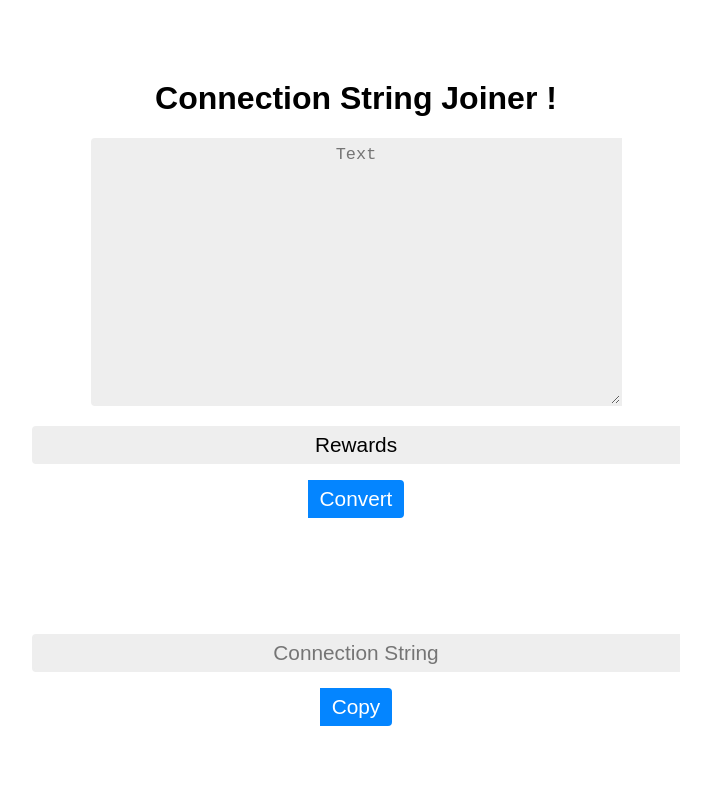
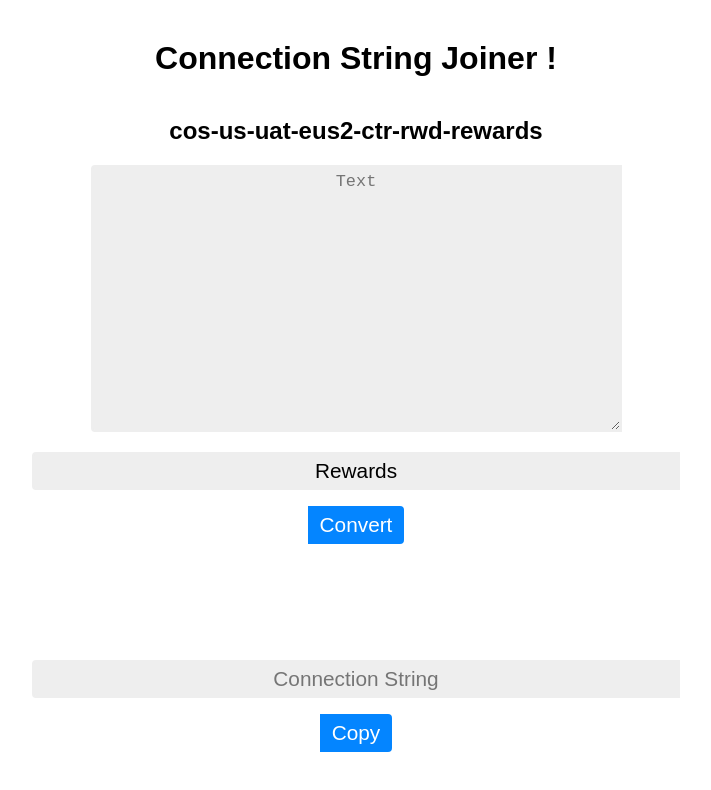
Before and after one commit to alexguimenti/connectionStringJoiner, a plain HTML site: page public/index.html in a window 1280 px wide. Shown: the whole page, without its empty margins (284-995 px from the left). Drawn offline with Linux system fonts and the light colour scheme.

Commit message:
add string on h2

```diff
--- a/public/index.html
+++ b/public/index.html
@@ -8,6 +8,7 @@
 <body>
     <h1 class="heading">Connection String Joiner !</h1>
     </p>
+    <h2 class="heading">cos-us-uat-eus2-ctr-rwd-rewards</h2>
     <textarea class="URL-input" placeholder="Text" title="Text" cols="80" rows="10"></textarea>
     </p>
     <input class="db-input" placeholder="Database" value="Rewards">
--- a/public/style.css
+++ b/public/style.css
@@ -4,7 +4,7 @@
 
 .heading {
   font-family: Arial;
-  margin-top: 10vh;
+  margin-top: 5vh;
 }
 .URL-input,
 .db-input,
```
